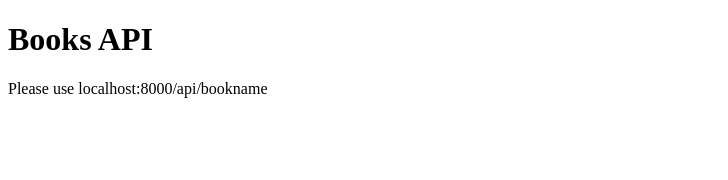
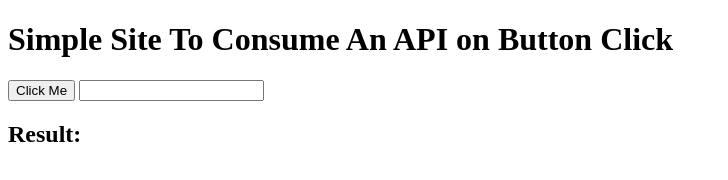
Before and after one commit to mikolaszko/book-api, a website: page index.html in a window 1280 px wide. Shown: the whole page, without its empty margins (0-728 px from the left). Drawn offline with Linux system fonts and the light colour scheme.

Commit message:
added cors to the book-api-generator

```diff
--- a/index.html
+++ b/index.html
@@ -2,14 +2,15 @@
 <html lang="en">
 <head>
     <meta charset="UTF-8">
-    <meta http-equiv="X-UA-Compatible" content="IE=edge">
     <meta name="viewport" content="width=device-width, initial-scale=1.0">
-    <title>Document</title>
+    <title>Client Side API Code</title>
 </head>
 <body>
-    <h1>Books API</h1>
-    <p>Please use localhost:8000/api/bookname</p>
+    <h1>Simple Site To Consume An API on Button Click</h1>
+    <button>Click Me</button>
+    <input type="text">
+    <h2>Result: </h2>
 
-
+    <script src='js/main.js'></script>
 </body>
 </html>
--- a/package.json
+++ b/package.json
@@ -9,6 +9,7 @@
   "author": "",
   "license": "ISC",
   "dependencies": {
+    "cors": "^2.8.5",
     "express": "^4.18.1"
   }
 }
--- a/server.js
+++ b/server.js
@@ -1,6 +1,7 @@
 const express = require('express')
 const app = express()
 const PORT = 8000
+const cors = require('cors')
 
 const books = {
     'frankenstein': {
@@ -16,6 +17,8 @@ const books = {
         'genre':'unknown'
     }
 }
+
+app.use(cors)
 
 app.get('/', (req, res) => {
     res.sendFile(__dirname + '/index.html')
```
Also changed, not shown: 1 other file.
